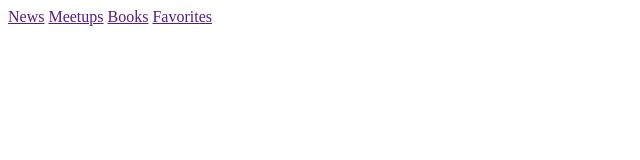
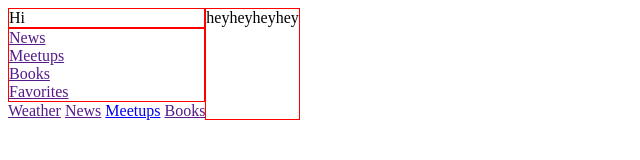
Before and after one commit to nss-day-cohort-24/group-project-uix-cock-a-doodle-doo-party-crashers, a plain HTML site: page index.html in a window 1280 px wide. Shown: the whole page, without its empty margins (0-640 px from the left). Drawn offline with nearby package versions, Linux system fonts and the light colour scheme; files that its build step writes are made by us from their sources; files whose address does not match are found by name.

Commit message:
pause for pulling

```diff
--- a/index.html
+++ b/index.html
@@ -3,22 +3,28 @@
 <head>
     <meta charset="utf-8" />
     <meta http-equiv="X-UA-Compatible" content="IE=edge">
-    <title>Page Title</title>
+    <title>Cock-a-Doodle-Doo</title>
     <meta name="viewport" content="width=device-width, initial-scale=1">
-    <link rel="stylesheet" type="text/css" media="screen" href="main.css" />
+    <link rel="stylesheet" type="text/css" media="screen" href="dist/css/main.css" />
 
 </head>
 <body>
     <div class="column">
-        <div id="weather"></div>
+        <div id="weather">Hi</div>
         <nav id="nav">
             <a id="news" href="">News</a>
             <a id="meetups" href="">Meetups</a>
             <a id="books" href="">Books</a>
             <a id="favz" href="">Favorites</a>
         </nav>
+        <div class="apis">
+            <a id="weatherapi" href="">Weather</a>
+            <a id="newsapi" href="">News</a>
+            <a id="meetupsapi" href="https://secure.meetup.com/meetup_api">Meetups</a>
+            <a id="books" href="">Books</a>
+        </div>
     </div>
-    <div id="main"></div>
+    <div id="main">heyheyheyhey</div>
     <script src="main.js"></script>
 </body>
 </html>
--- a/scss/main.scss
+++ b/scss/main.scss
@@ -0,0 +1,24 @@
+
+body {
+    display: flex;
+    display: -webkit-flex
+}
+
+nav {
+    display: flex;
+    display: -webkit-flex;
+    flex-direction: column;
+}
+
+#weather {
+    border: 1px solid red;
+}
+
+#nav {
+    border: 1px solid red;
+}
+
+#main {
+    border: 1px solid red;
+
+}
```
